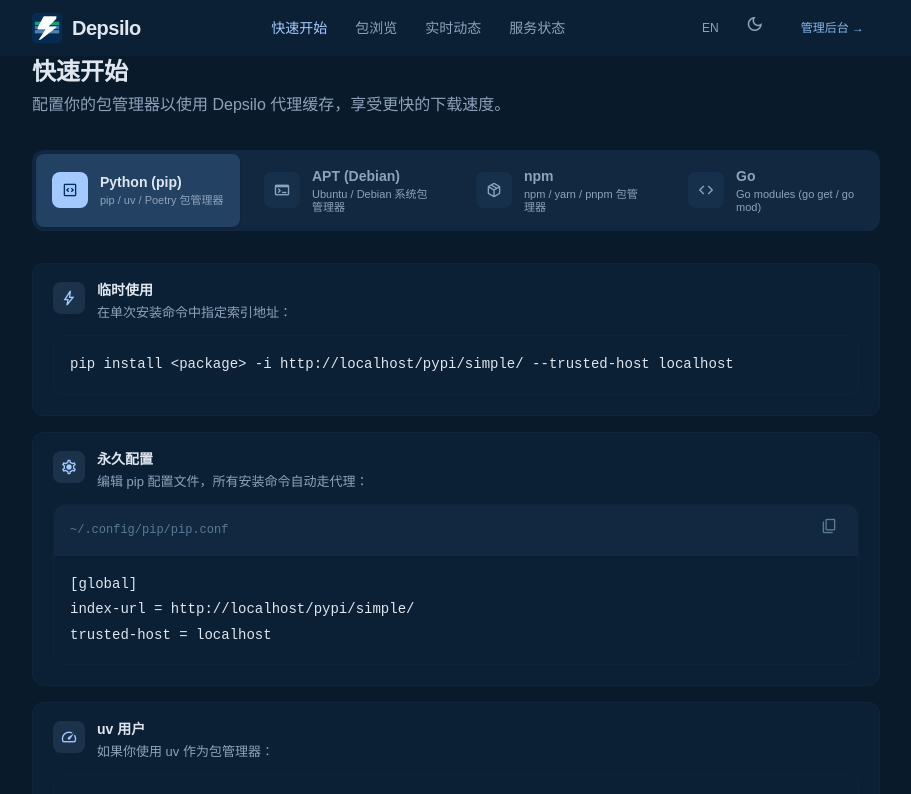
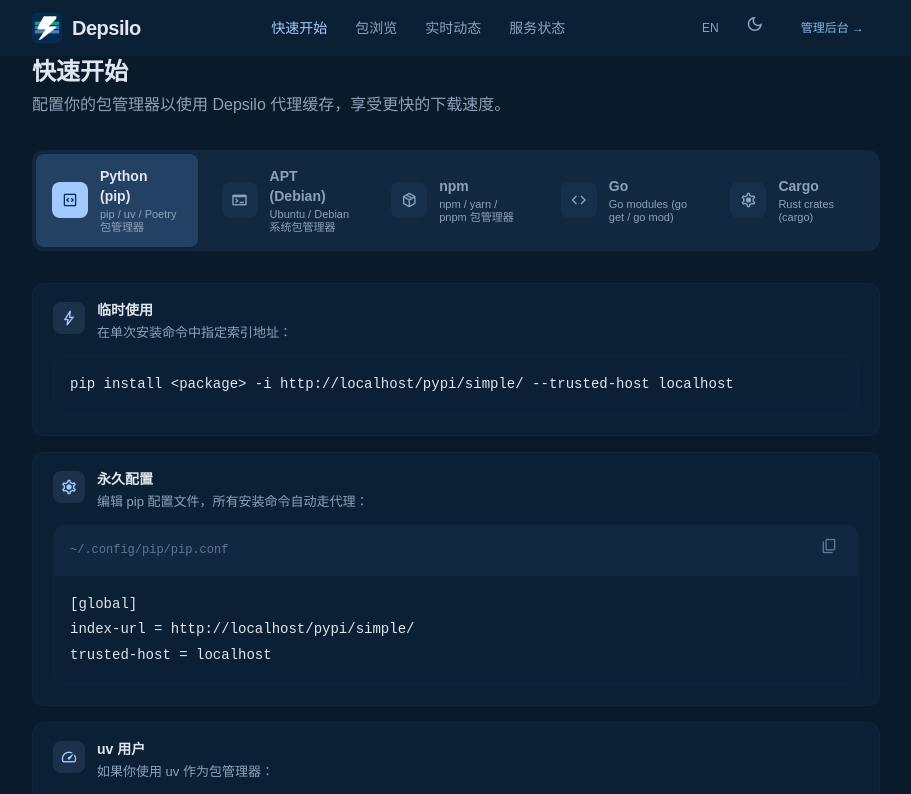
Before and after one commit to depsilo/depsilo, a React (Vite) app in the folder web/: page / in a window 1280 px wide. Shown: the top 794 px of the page, without its empty margins (184-1095 px from the left). Built offline with nearby package versions, Linux system fonts and the light colour scheme; no server answers.

Commit message:
feat: add Cargo support to QuickStart and Upstreams pages
Co-Authored-By: Claude Opus 4.6 (1M context) <noreply@anthropic.com>

```diff
--- a/web/src/admin/pages/Upstreams.tsx
+++ b/web/src/admin/pages/Upstreams.tsx
@@ -27,7 +27,7 @@ const emptyForm: UpstreamForm = {
 export default function Upstreams() {
   const { t } = useTranslation()
   const queryClient = useQueryClient()
-  const [tab, setTab] = useState<'pypi' | 'apt' | 'npm' | 'go'>('pypi')
+  const [tab, setTab] = useState<'pypi' | 'apt' | 'npm' | 'go' | 'cargo'>('pypi')
   const [dialogOpen, setDialogOpen] = useState(false)
   const [editId, setEditId] = useState<number | null>(null)
   const [form, setForm] = useState<UpstreamForm>(emptyForm)
@@ -122,7 +122,7 @@ export default function Upstreams() {
 
       {/* Tabs */}
       <div className="flex gap-0 border-b border-outline-variant/10">
-        {(['pypi', 'apt', 'npm', 'go'] as const).map((t) => (
+        {(['pypi', 'apt', 'npm', 'go', 'cargo'] as const).map((t) => (
           <button
             key={t}
             onClick={() => setTab(t)}
@@ -204,6 +204,7 @@ export default function Upstreams() {
               <option value="apt">APT</option>
               <option value="npm">npm</option>
               <option value="go">Go</option>
+              <option value="cargo">Cargo</option>
             </select>
           </div>
           <div>
--- a/web/src/i18n/en.ts
+++ b/web/src/i18n/en.ts
@@ -231,6 +231,12 @@ const en = {
       goPermanentConfigDesc: 'Set the default Go module proxy:',
       goVerify: 'Verify',
       goVerifyDesc: 'Check the current GOPROXY setting:',
+      cargoLabel: 'Cargo',
+      cargoDesc: 'Rust crates (cargo)',
+      cargoConfig: 'Configure Registry',
+      cargoConfigDesc: 'Add to ~/.cargo/config.toml:',
+      cargoVerify: 'Verify',
+      cargoVerifyDesc: 'Install a crate to test the proxy:',
       firstDownloadTitle: 'First Download Note',
       firstDownloadDesc:
         'The first request for a package requires downloading from the upstream source. Subsequent requests for the same package will be served from the local cache at LAN speed.',
--- a/web/src/i18n/zh.ts
+++ b/web/src/i18n/zh.ts
@@ -231,6 +231,12 @@ const zh = {
       goPermanentConfigDesc: '设置默认的 Go 模块代理：',
       goVerify: '验证配置',
       goVerifyDesc: '检查当前 GOPROXY 设置：',
+      cargoLabel: 'Cargo',
+      cargoDesc: 'Rust crates (cargo)',
+      cargoConfig: '配置 Registry',
+      cargoConfigDesc: '添加到 ~/.cargo/config.toml：',
+      cargoVerify: '验证配置',
+      cargoVerifyDesc: '安装一个 crate 测试代理：',
       firstDownloadTitle: '首次下载说明',
       firstDownloadDesc:
         '首次请求某个包时，Depsilo 需要从上游源下载并缓存，速度取决于上游响应。后续相同包的请求将直接从本地缓存返回，享受局域网级别的下载速度。',
--- a/web/src/portal/pages/QuickStart.tsx
+++ b/web/src/portal/pages/QuickStart.tsx
@@ -3,7 +3,7 @@ import { useTranslation } from 'react-i18next'
 import Icon from '@/components/Icon'
 import CodeBlock from '@/portal/components/CodeBlock'
 
-type Tab = 'pip' | 'apt' | 'npm' | 'go'
+type Tab = 'pip' | 'apt' | 'npm' | 'go' | 'cargo'
 
 interface MethodProps {
   icon: string
@@ -42,6 +42,7 @@ export default function QuickStart() {
     { key: 'apt' as Tab, icon: 'terminal', label: t('quickstart.aptLabel'), desc: t('quickstart.aptDesc') },
     { key: 'npm' as Tab, icon: 'package_2', label: t('quickstart.npmLabel'), desc: t('quickstart.npmDesc') },
     { key: 'go' as Tab, icon: 'code', label: t('quickstart.goLabel'), desc: t('quickstart.goDesc') },
+    { key: 'cargo' as Tab, icon: 'settings', label: t('quickstart.cargoLabel'), desc: t('quickstart.cargoDesc') },
   ]
 
   return (
@@ -271,6 +272,29 @@ export default function QuickStart() {
             </Method>
           </>
         )}
+
+        {activeTab === 'cargo' && (
+          <>
+            <Method
+              icon="settings"
+              title={t('quickstart.cargoConfig')}
+              description={t('quickstart.cargoConfigDesc')}
+            >
+              <CodeBlock
+                filename="~/.cargo/config.toml"
+                code={`[source.crates-io]\nreplace-with = "depsilo"\n\n[source.depsilo]\nregistry = "sparse+${baseURL}/crates/"`}
+              />
+            </Method>
+
+            <Method
+              icon="verified"
+              title={t('quickstart.cargoVerify')}
+              description={t('quickstart.cargoVerifyDesc')}
+            >
+              <CodeBlock language="bash" code="cargo install ripgrep" />
+            </Method>
+          </>
+        )}
       </div>
 
       {/* Info tip */}
```
